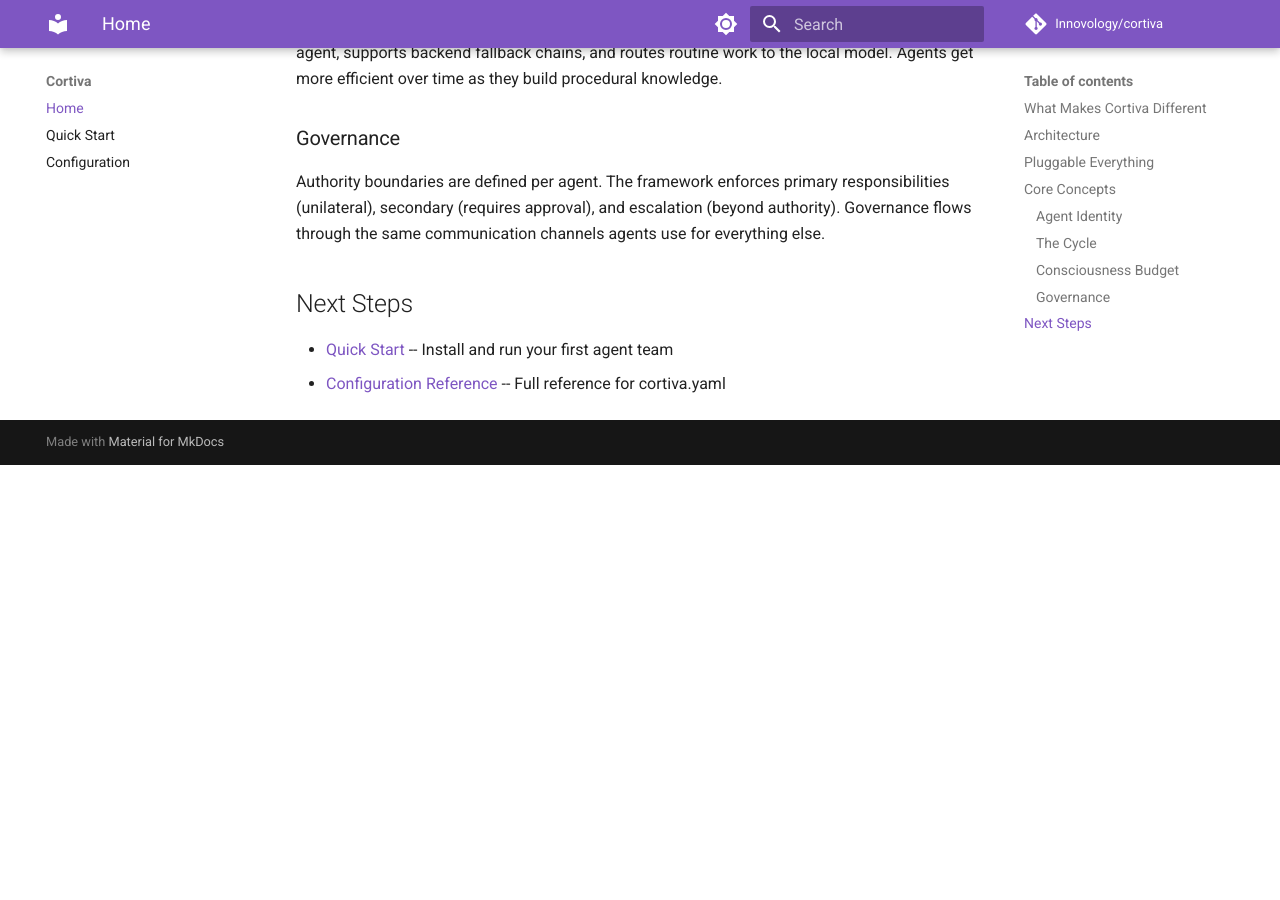
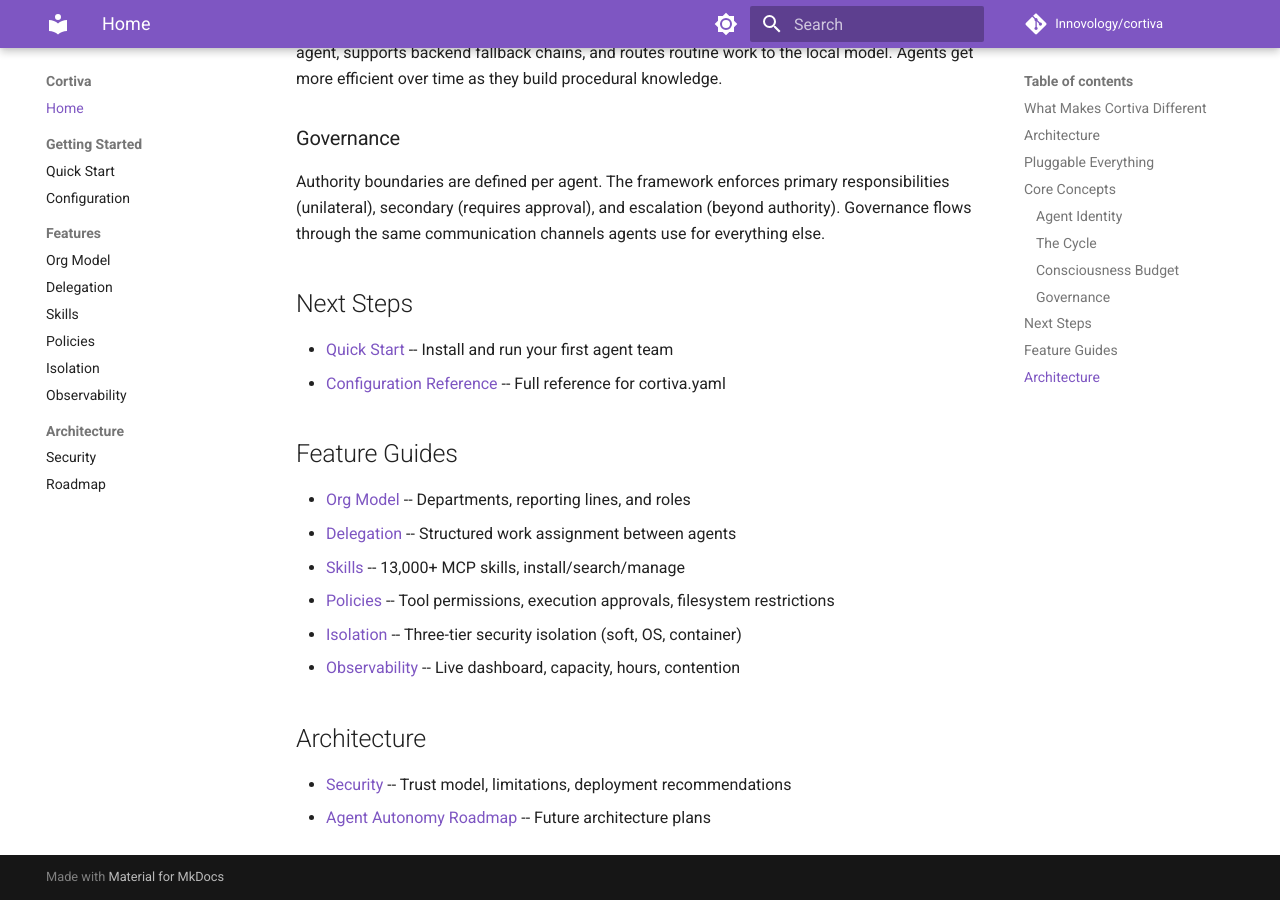
Before and after one commit to Innovology/cortiva, an MkDocs documentation site: the page built from docs/index.md, in a window 1280 px wide and 900 px high, scrolled down 1956 px. Built offline with MkDocs 1.6.1 and Material for MkDocs 9.7.7, drawn with Linux system fonts in a browser that asks for light colours; comment, search, counter and statistics services are not loaded; before the commit the page ends 2421 px from its top, so only the background shows below that; some of the changed text lies outside the part shown.

Commit message:
Fix documentation gaps: nav, CLI reference, adapters, roadmap
mkdocs.yml: Expanded nav from 3 pages to full structure with
Getting Started, Features, and Architecture sections. All 10 docs
are now navigable.

README.md: Updated CLI reference from 25 to 40+ commands (added
watch, capacity, activity, hours, skill, org, approve, delegate,
export, import). Listed all 4 channel adapters. Reorganised roadmap
into categorised Implemented section. Moved internal channel and
tamper-evident audit from planned to implemented.

docs/index.md: Added Feature Guides section linking to org-model,
delegation, skills, policies, isolation, and observability docs.
Updated channel adapter list.

docs/configuration.md: Added references to isolation, org, policies,
and skills config sections with links to their dedicated docs.

docs/roadmap-agent-autonomy.md: Updated internal channel adapter
and tamper-evident audit log status from "Not started" to
"Implemented".

```diff
--- a/docs/index.md
+++ b/docs/index.md
@@ -60,3 +60,17 @@
 
 - [Quick Start](quickstart.md) -- Install and run your first agent team
 - [Configuration Reference](configuration.md) -- Full reference for cortiva.yaml
+
+## Feature Guides
+
+- [Org Model](org-model.md) -- Departments, reporting lines, and roles
+- [Delegation](delegation.md) -- Structured work assignment between agents
+- [Skills](skills.md) -- 13,000+ MCP skills, install/search/manage
+- [Policies](policies.md) -- Tool permissions, execution approvals, filesystem restrictions
+- [Isolation](isolation.md) -- Three-tier security isolation (soft, OS, container)
+- [Observability](observability.md) -- Live dashboard, capacity, hours, contention
+
+## Architecture
+
+- [Security](security.md) -- Trust model, limitations, deployment recommendations
+- [Agent Autonomy Roadmap](roadmap-agent-autonomy.md) -- Future architecture plans
--- a/mkdocs.yml
+++ b/mkdocs.yml
@@ -26,8 +26,19 @@
 
 nav:
   - Home: index.md
-  - Quick Start: quickstart.md
-  - Configuration: configuration.md
+  - Getting Started:
+    - Quick Start: quickstart.md
+    - Configuration: configuration.md
+  - Features:
+    - Org Model: org-model.md
+    - Delegation: delegation.md
+    - Skills: skills.md
+    - Policies: policies.md
+    - Isolation: isolation.md
+    - Observability: observability.md
+  - Architecture:
+    - Security: security.md
+    - Roadmap: roadmap-agent-autonomy.md
 
 markdown_extensions:
   - admonition
```
Also changed, not shown: other parts of docs/index.md (+1 -1 lines), README.md (+75 -23 lines), docs/configuration.md (+9 -0 lines), docs/roadmap-agent-autonomy.md (+2 -2 lines).
